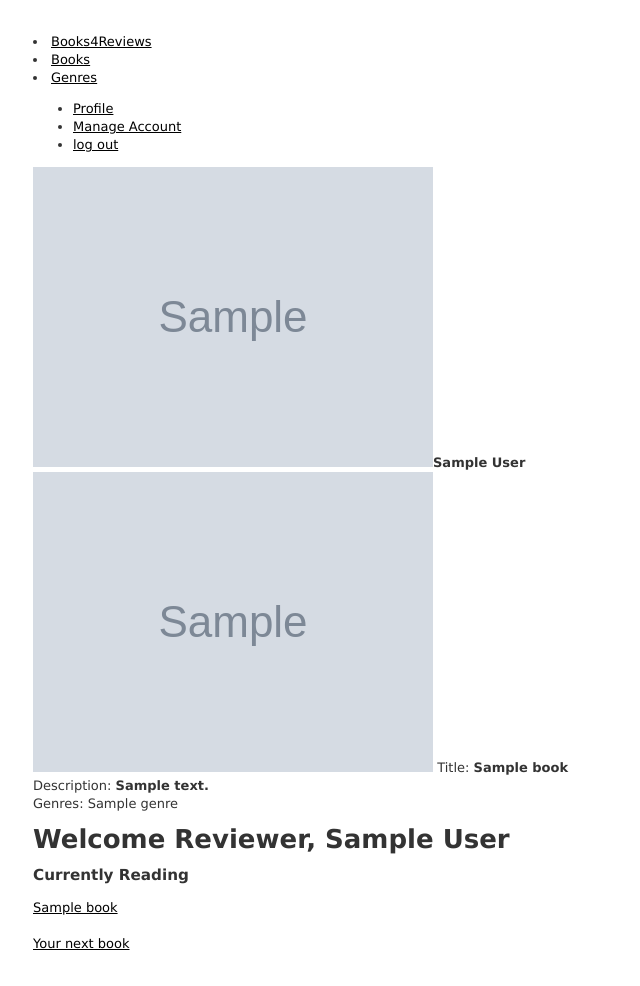
After one commit to davidberko/books4reviews, a Rails app: page /current_user in a window 1280 px wide. The commit adds this page. Shown: the whole page, without its empty margins (0-640 px from the left). Run offline with Rails 7, Linux system fonts and the light colour scheme; a user stored in the database is signed in; tables that the repository leaves empty hold one stand-in row (values such as "Sample post"); style sheets or scripts are compiled from the project's sources.

Commit message:
fixed routing issues for users public profiles and private

```diff
--- a/app/controllers/users/registrations_controller.rb
+++ b/app/controllers/users/registrations_controller.rb
@@ -45,7 +45,7 @@ class Users::RegistrationsController < Devise::RegistrationsController
    end
 
    def after_sign_up_path_for(resource)
-     @user
+     @current_user
    end
 
   # If you have extra params to permit, append them to the sanitizer.
--- a/app/controllers/users/sessions_controller.rb
+++ b/app/controllers/users/sessions_controller.rb
@@ -19,7 +19,7 @@ class Users::SessionsController < Devise::SessionsController
    protected
 
    def after_sign_in_path_for(resource)
-     @user
+     current_user_path
    end
 
 
--- a/app/controllers/users_controller.rb
+++ b/app/controllers/users_controller.rb
@@ -5,6 +5,10 @@ class UsersController < ApplicationController
     @user = User.find(params[:id])
   end
 
+
+  def profile
+    @current_user = current_user
+  end
 
   def edit
   end
--- a/app/views/books/show.html.erb
+++ b/app/views/books/show.html.erb
@@ -19,7 +19,7 @@
 </p>
 
 <div id="author-books">
-  More Books by this author: <%=link_to @book.user.first_name, @book.user %>
+  More Books by this author: <%=link_to @book.user.first_name, user_path(@book.user) %>
 </div><br />
 
 
--- a/app/views/layouts/application.html.erb
+++ b/app/views/layouts/application.html.erb
@@ -15,7 +15,7 @@
     <li><%= link_to "Genres", genres_path %></li>
     <% if current_user %>
     <ul>
-      <li><%= link_to "Profile", current_user %></li>
+      <li><%= link_to "Profile", current_user_path %></li>
       <li><%= link_to "Manage Account", edit_user_path(current_user) %></li>
       <li><%= link_to "log out", destroy_user_session_path, method: :delete %></li>
     </ul>
--- a/app/views/users/index.html.erb
+++ b/app/views/users/index.html.erb
@@ -0,0 +1 @@
+<%=
--- /dev/null
+++ b/app/views/users/profile.html.erb
@@ -0,0 +1,40 @@
+<%= image_tag current_user.avatar_url(:thumb).to_s %><b><%= current_user.first_name + " " + current_user.last_name %></b><br />
+<% if current_user.author? %>
+
+<h1>Welcome Author, <%= current_user.first_name + " " + current_user.last_name %></h1>
+
+
+  <h3>Upload one of your books to be reviewed!</h3>
+  <%= link_to "new book", new_book_path %><br />
+
+<% end %>
+
+
+  <% current_user.books.each do |b| %>
+
+
+
+
+
+    <%= image_tag b.avatar_url(:thumb).to_s %>
+    Title: <b><%= b.title %></b><br />
+    Description: <b><%= b.description.html_safe %></b><br />
+    Genres: <%= b.genres.map { |x| x.name }.join(',') %><br />
+
+
+    <% end %>
+<% if current_user.reviewer? %>
+
+<h1>Welcome Reviewer, <%= current_user.first_name + " " + current_user.last_name %></h1>
+
+
+<div id="Still in Review">
+  <h3><b>Currently Reading</b></h3>
+  <% current_user.claims.each do |c| %>
+  <%= link_to c.title, c %><br />
+  <% end %>
+</div><br />
+
+<%= link_to "Your next book", genres_path %>
+
+<% end %>
--- /dev/null
+++ b/app/views/users/reviewers.html.erb
@@ -0,0 +1,5 @@
+<% @users.each do |r| %>
+
+<%= link_to r.first_name, user_path(r.id) %>
+
+<% end %>
--- a/config/routes.rb
+++ b/config/routes.rb
@@ -1,8 +1,7 @@
 Rails.application.routes.draw do
 
 
-  get 'users/show'
-  resources :users
+
   resources :genres
   resources :books do
     get :claim, on: :member
@@ -10,7 +9,8 @@ Rails.application.routes.draw do
     resources :reviews
   end
 
-  get 'user' => 'users#show'
+  get 'user/:id' => 'users#show', as: 'user'
+  get 'current_user' => 'users#profile'
   get 'edit_user' => 'users#edit'
 
   devise_for :users, controllers: {
```
Also changed, not shown: app/views/users/show.html.erb (+8 -17 lines), 10 other files.
